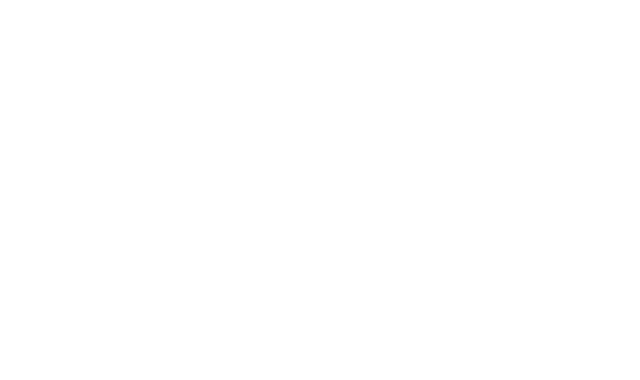
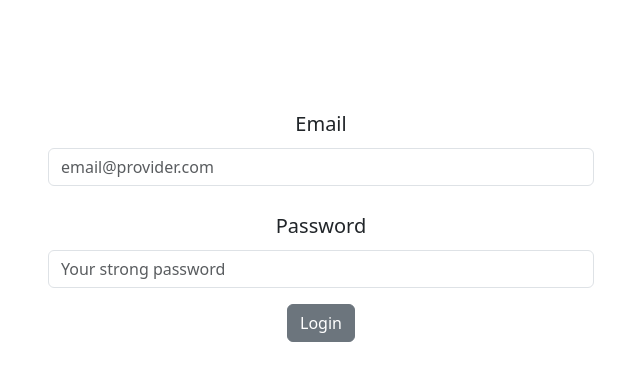
Before and after one commit to Bodrie/mclimate-app, a React (Create React App) app: page / in a window 1280 px wide. Shown: the top 380 px of the page, without its empty margins (319-959 px from the left). Built offline with nearby package versions, Linux system fonts and the light colour scheme.

Commit message:
created login page with login form

```diff
--- a/src/App.tsx
+++ b/src/App.tsx
@@ -1,8 +1,13 @@
 import React from "react";
+import LoginPage from "./pages/LoginPage";
 import "./App.css";
 
 function App() {
-  return <div className="App"></div>;
+  return (
+    <div className="App">
+      <LoginPage />
+    </div>
+  );
 }
 
 export default App;
--- /dev/null
+++ b/src/components/LoginForm.tsx
@@ -0,0 +1,38 @@
+import React from "react";
+import { Button, Form, FormGroup, Label, Input } from "reactstrap";
+
+const LoginForm = () => {
+  return (
+    <Form
+      style={{
+        paddingTop: "100px",
+      }}
+    >
+      <FormGroup>
+        <Label size="lg" for="email">
+          Email
+        </Label>
+        <Input
+          id="email"
+          name="email"
+          placeholder="email@provider.com"
+          type="email"
+        />
+      </FormGroup>
+      <FormGroup>
+        <Label size="lg" for="password">
+          Password
+        </Label>
+        <Input
+          id="password"
+          name="password"
+          placeholder="Your strong password"
+          type="password"
+        />
+      </FormGroup>
+      <Button>Login</Button>
+    </Form>
+  );
+};
+
+export default LoginForm;
--- a/src/index.tsx
+++ b/src/index.tsx
@@ -3,6 +3,7 @@
 import './index.css';
 import App from './App';
 import reportWebVitals from './reportWebVitals';
+import 'bootstrap/dist/css/bootstrap.min.css';
 
 const root = ReactDOM.createRoot(
   document.getElementById('root') as HTMLElement
--- /dev/null
+++ b/src/pages/LoginPage.tsx
@@ -0,0 +1,15 @@
+import React from "react";
+import LoginForm from "../components/LoginForm";
+import { Container, Row } from "reactstrap";
+
+const LoginPage = () => {
+  return (
+    <Container>
+      <Row xs="1" sm="2" style={{ justifyContent: "center" }}>
+        <LoginForm />
+      </Row>
+    </Container>
+  );
+};
+
+export default LoginPage;
```
